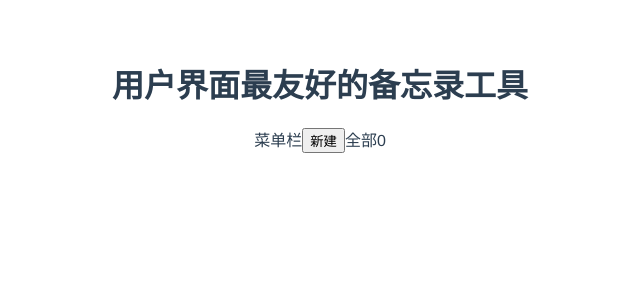
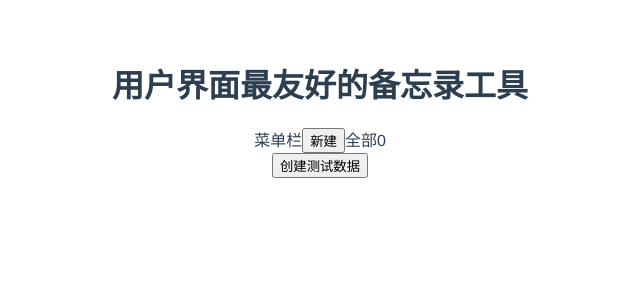
Before and after one commit to tangx/memo-demo-vue2, a Vue app: page / in a window 1280 px wide. Shown: the top 300 px of the page, without its empty margins (320-960 px from the left). Built offline with nearby package versions, Linux system fonts and the light colour scheme.

Commit message:
chore: add mockdata

```diff
--- a/src/components/MenuBar.vue
+++ b/src/components/MenuBar.vue
@@ -5,12 +5,15 @@
       <button @click="openEditor">新建</button>
       <span>全部</span>
       <span>{{ totalCount }} </span>
+      <div>
+        <button @click="initialTestData">创建测试数据</button>
+      </div>
     </nav>
   </div>
 </template>
 
 <script lang='ts'>
-// import { Component } from "vue";
+import ItemData from "@/model/ItemData";
 import { Component, Vue } from "vue-property-decorator";
 
 @Component({
@@ -21,8 +24,44 @@ import { Component, Vue } from "vue-property-decorator";
   },
 })
 export default class MenuBar extends Vue {
-  openEditor() {
+  openEditor(): void {
     this.$store.state.isMemoEditorVisibility = true;
+  }
+
+  initialTestData(): void {
+    const mockDatas: {
+      title: string;
+      content: string;
+      cataId: number;
+    }[] = [
+      {
+        title: "01. 前端太难了",
+        content: "太难了",
+        cataId: 1,
+      },
+      {
+        title: "02. 切图是不可能的",
+        content: "这辈子也不可能党切图仔的",
+        cataId: 0,
+      },
+      {
+        title: "03. 入门到放弃",
+        content: "算求, 不学了",
+        cataId: 2,
+      },
+    ];
+
+    for (const ele of mockDatas) {
+      setTimeout(() => {
+        const memo: ItemData = new ItemData(
+          -1,
+          ele.cataId,
+          ele.title,
+          ele.content
+        );
+        this.$store.state.aHelper.add(memo);
+      }, 10);
+    }
   }
 }
 </script>
```
